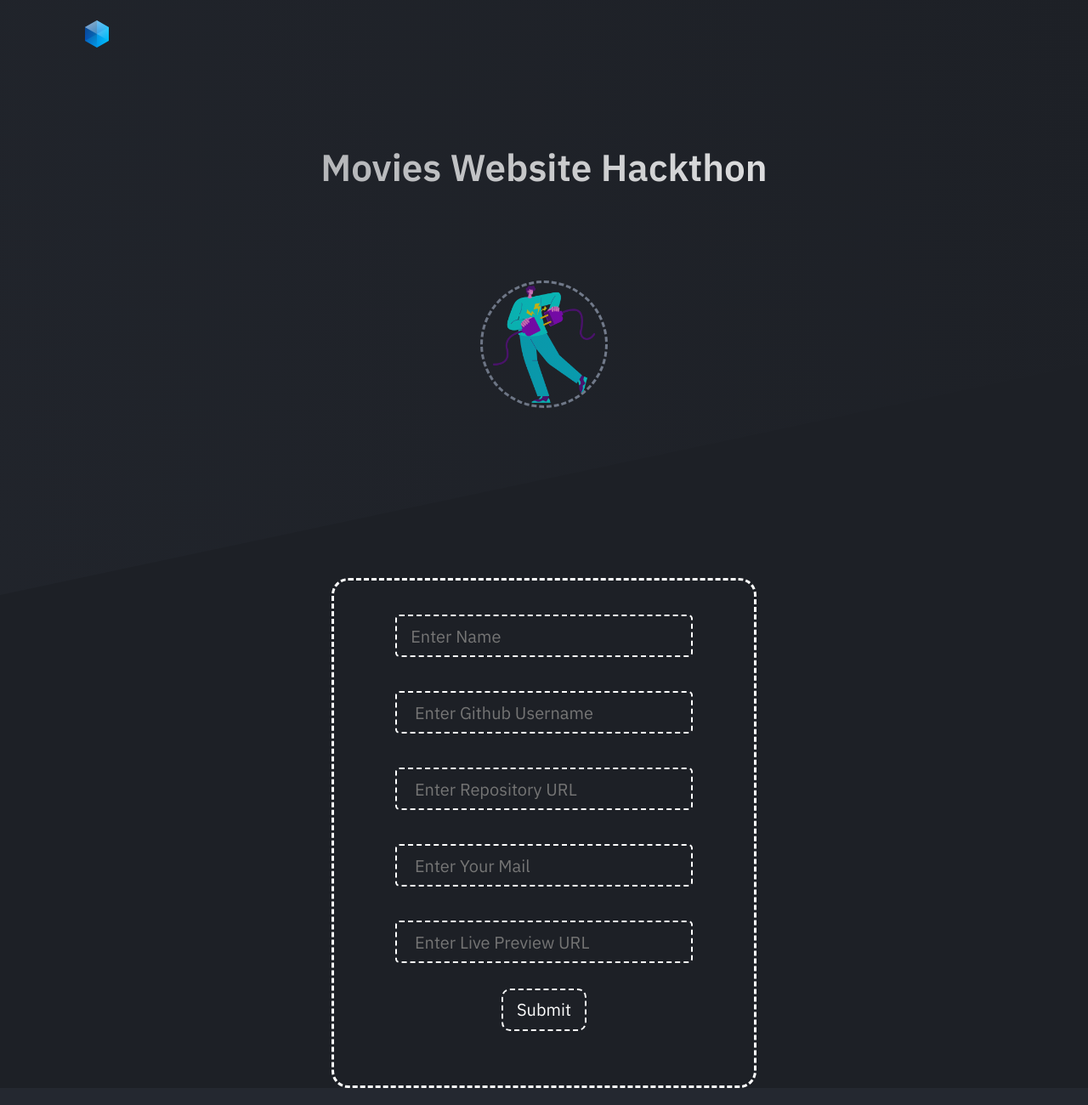
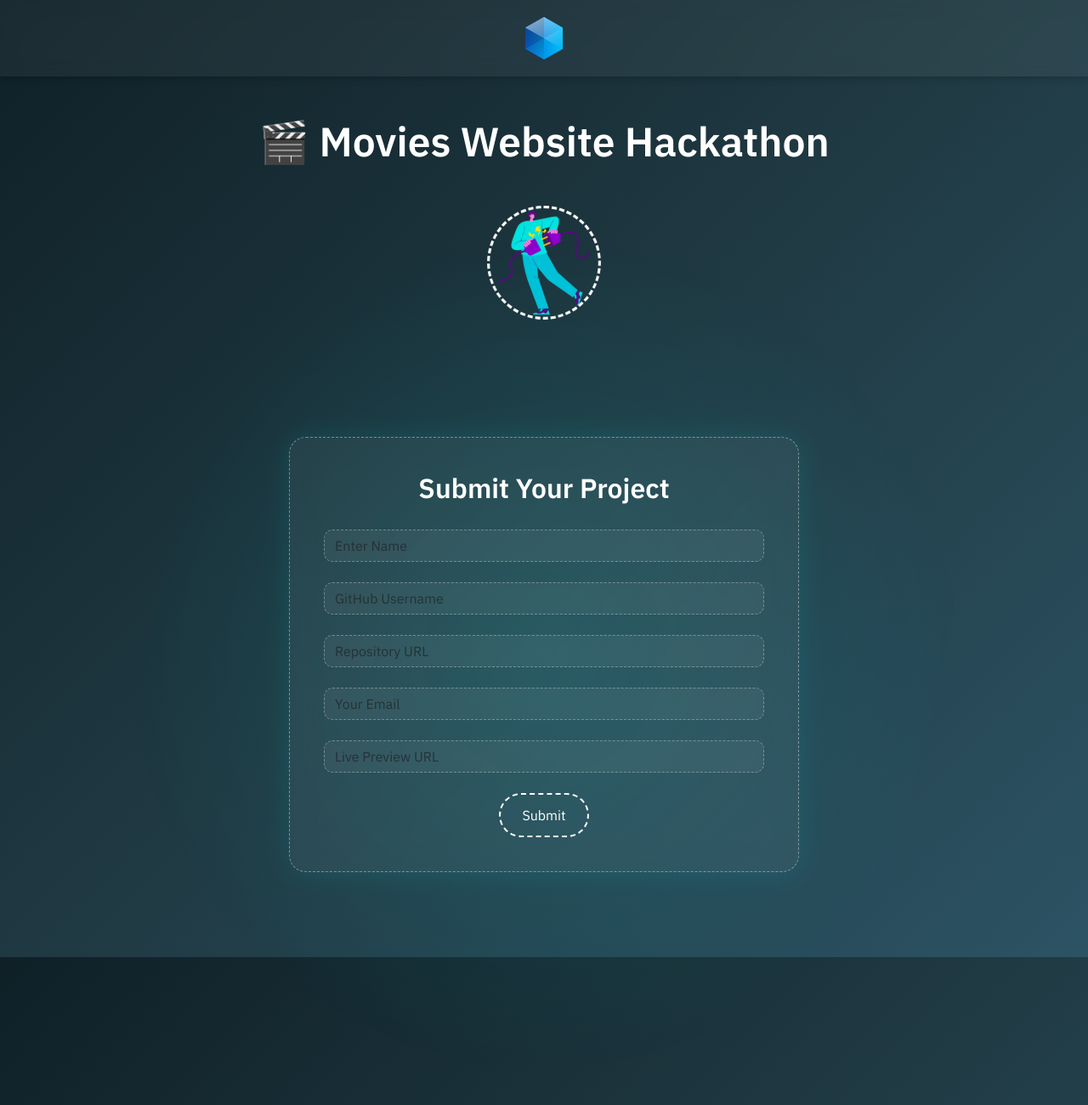
Before and after one commit to wecoded-dev/hackthon, a plain HTML site: page submitmovieweb.html in a window 1280 px wide. Shown: the top 1300 px of the page at 85% size. Drawn offline with nearby package versions, Linux system fonts and the light colour scheme.

Commit message:
Update submitmovieweb.html

```diff
--- a/submitmovieweb.html
+++ b/submitmovieweb.html
@@ -1,71 +1,179 @@
 <!DOCTYPE html>
-<html lang="en" class="no-js">
+<html lang="en">
 <head>
-    <meta charset="utf-8">
-    <meta http-equiv="X-UA-Compatible" content="IE=edge">
-    <meta name="viewport" content="width=device-width, initial-scale=1">
-    <title>AquaScript Hackthons</title>
-    <link href="https://fonts.googleapis.com/css?family=IBM+Plex+Sans:400,600" rel="stylesheet">
-    <link rel="stylesheet" href="dist/css/style.css">
-	<script src="https://unpkg.com/animejs@3.0.1/lib/anime.min.js"></script>
-    <script src="https://unpkg.com/scrollreveal@4.0.0/dist/scrollreveal.min.js"></script>
+  <meta charset="UTF-8" />
+  <meta name="viewport" content="width=device-width, initial-scale=1" />
+  <title>AquaScript - Movie Hackathon Submission</title>
+
+  <!-- Bootstrap 5 -->
+  <link href="https://cdn.jsdelivr.net/npm/bootstrap@5.3.0/dist/css/bootstrap.min.css" rel="stylesheet" />
+  <!-- Animate.css -->
+  <link href="https://cdnjs.cloudflare.com/ajax/libs/animate.css/4.1.1/animate.min.css" rel="stylesheet" />
+  <!-- AOS -->
+  <link href="https://cdnjs.cloudflare.com/ajax/libs/aos/2.3.4/aos.css" rel="stylesheet" />
+
+  <!-- Google Font -->
+  <link href="https://fonts.googleapis.com/css2?family=IBM+Plex+Sans:wght@400;600&display=swap" rel="stylesheet" />
+
+  <style>
+    body {
+      font-family: 'IBM Plex Sans', sans-serif;
+      background: linear-gradient(135deg, #0f2027, #203a43, #2c5364);
+      color: #fff;
+      overflow-x: hidden;
+    }
+
+    .header {
+      padding: 20px 0;
+      background: rgba(255, 255, 255, 0.05);
+      text-align: center;
+      box-shadow: 0 0 10px rgba(0,0,0,0.3);
+      backdrop-filter: blur(10px);
+    }
+
+    .header img {
+      height: 50px;
+    }
+
+    .form-container {
+      max-width: 600px;
+      margin: 100px auto;
+      background: rgba(255, 255, 255, 0.05);
+      padding: 40px;
+      border-radius: 20px;
+      border: 1px dashed rgba(255, 255, 255, 0.4);
+      box-shadow: 0 0 30px rgba(0,255,255,0.1);
+      backdrop-filter: blur(15px);
+      position: relative;
+    }
+
+    .form-container::before {
+      content: "";
+      position: absolute;
+      top: -40%;
+      left: -40%;
+      width: 180%;
+      height: 180%;
+      background: radial-gradient(circle, rgba(0, 255, 255, 0.1), transparent 70%);
+      animation: rotateLight 20s linear infinite;
+      z-index: 0;
+    }
+
+    @keyframes rotateLight {
+      from { transform: rotate(0deg); }
+      to { transform: rotate(360deg); }
+    }
+
+    .form-container * {
+      position: relative;
+      z-index: 1;
+    }
+
+    .form-container h2 {
+      font-weight: 600;
+      text-align: center;
+      margin-bottom: 30px;
+      color: #fff;
+    }
+
+    .form-control {
+      background: rgba(255,255,255,0.05);
+      border: 1px dashed #ffffff50;
+      border-radius: 10px;
+      color: white;
+    }
+
+    .form-control:focus {
+      box-shadow: 0 0 10px #00ffff50;
+      background: rgba(255,255,255,0.08);
+      color: white;
+    }
+
+    .btn-submit {
+      border-radius: 30px;
+      padding: 12px 25px;
+      background: transparent;
+      color: white;
+      border: 2px dashed white;
+      transition: all 0.3s ease;
+    }
+
+    .btn-submit:hover {
+      background: white;
+      color: #2c5364;
+      font-weight: bold;
+    }
+
+    .plug-image {
+      width: 130px;
+      height: 130px;
+      object-fit: cover;
+      border-radius: 100px;
+      border: 3px dashed #fff;
+      margin-bottom: 40px;
+    }
+
+    @media (max-width: 576px) {
+      .form-container {
+        padding: 30px 20px;
+      }
+    }
+  </style>
 </head>
-<body class="is-boxed has-animations">
-    <div class="body-wrap">
-        <header class="site-header">
-            <div class="container">
-                <div class="site-header-inner">
-                    <div class="brand header-brand">
-                        <h1 class="m-0">
-							<a href="#">
-								<img class="header-logo-image" src="dist/images/logo.svg" alt="Logo">
-                            </a>
-                        </h1>
-                    </div>
-                </div>
-            </div>
-        </header>
 
+<body>
 
-        <h1 style="margin-top: 90px;" class="hero-title mt-0"><center>Movies Website Hackthon</center></h1><br>
+  <header class="header animate__animated animate__fadeInDown">
+    <img src="dist/images/logo.svg" alt="Logo" />
+  </header>
 
-    &nbsp;<br>&nbsp;<br>
-  <center> <img src="plug-in.png" style="height: 150px; width: 150px; border-style: dashed; border-radius: 100px;">
-  </center>
+  <section class="container">
+    <div class="text-center animate__animated animate__fadeInUp mt-5">
+      <h1 class="display-5 fw-bold">🎬 Movies Website Hackathon</h1>
+    </div>
 
+    <div class="text-center mt-5" data-aos="zoom-in">
+      <img src="plug-in.png" class="plug-image animate__animated animate__pulse animate__infinite" alt="Plug Icon" />
+    </div>
 
+    <form
+      action="https://api.web3forms.com/submit"
+      method="POST"
+      class="form-container animate__animated animate__fadeInUp"
+      data-aos="fade-up"
+    >
+      <input type="hidden" name="access_key" value="91518187-55af-467c-9690-8d7994a937ca" />
 
-        <center> &nbsp;<br>&nbsp;<br>&nbsp;<br>&nbsp;<br>&nbsp;<br>&nbsp;<br>
-        <form style="margin-top: 100px; border-color: white; border-radius: 20px; height: 600px; width: 500px; margin-top: 20px; border-style: dashed;">
-        <input type="name" placeholder="   Enter Name"><br>
-        <input type="username" placeholder="    Enter Github Username"><br>
-        <input type="url" placeholder="    Enter Repository URL"><br>
-        <input type="email" placeholder="    Enter Your Mail"><br>
-        <input type="url" placeholder="    Enter Live Preview URL"><br>
-        <button style="height: 50px; width: 100px; background: transparent; border-radius: 10px; border-style: dashed; margin-top: 30px; color: white;">Submit</button>
-        </form>
-        </center>
-        <style>
-            input {
-                height: 50px;
-                margin-top: 40px;
-                width: 350px;
-                border-radius: 5px;
-                border-style: dashed;
-                background: transparent;
-                color: white;
-                border-color: white;
-            }
-            button {
-                border-color: white;
-            }
+      <h2>Submit Your Project</h2>
 
-            form {
-                border-color: white;
-            }
-        </style>
+      <div class="mb-4">
+        <input type="text" name="name" class="form-control" placeholder="Enter Name" required />
+      </div>
+      <div class="mb-4">
+        <input type="text" name="github_username" class="form-control" placeholder="GitHub Username" required />
+      </div>
+      <div class="mb-4">
+        <input type="url" name="repo_url" class="form-control" placeholder="Repository URL" required />
+      </div>
+      <div class="mb-4">
+        <input type="email" name="email" class="form-control" placeholder="Your Email" required />
+      </div>
+      <div class="mb-4">
+        <input type="url" name="live_url" class="form-control" placeholder="Live Preview URL" required />
+      </div>
 
+      <div class="text-center mt-4">
+        <button type="submit" class="btn btn-submit">Submit</button>
+      </div>
+    </form>
+  </section>
 
-</div>
+  <!-- Scripts -->
+  <script src="https://code.jquery.com/jquery-3.6.0.min.js"></script>
+  <script src="https://cdn.jsdelivr.net/npm/bootstrap@5.3.0/dist/js/bootstrap.bundle.min.js"></script>
+  <script src="https://cdnjs.cloudflare.com/ajax/libs/aos/2.3.4/aos.js"></script>
+  <script>
+    AOS.init({ duration: 1200, once: true });
+  </script>
 </body>
 </html>
```
